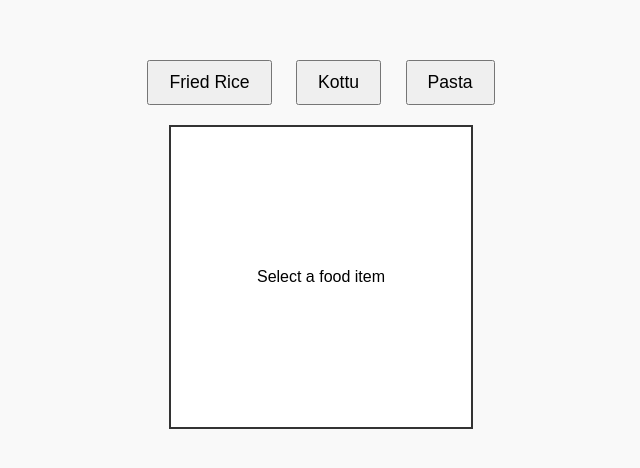
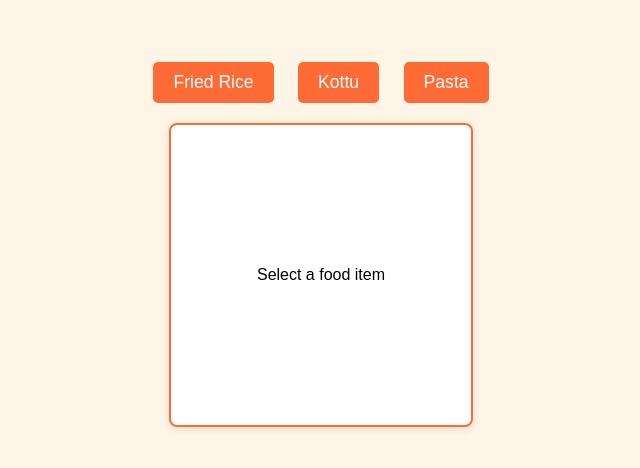
Before and after one commit to Malindu-D/azure-static-food-webapp, a website with bundled scripts: page public/index.html in a window 1280 px wide. Shown: the part 156-624 px from the top of the page, without its empty margins (319-959 px from the left). Built offline with nearby package versions, Linux system fonts and the light colour scheme.

Commit message:
color change

```diff
--- a/public/index.html
+++ b/public/index.html
@@ -13,7 +13,7 @@
         justify-content: center;
         align-items: center;
         margin: 0;
-        background-color: #f9f9f9;
+        background-color: #fff5e6;
       }
       .buttons {
         margin-bottom: 20px;
@@ -23,15 +23,25 @@
         padding: 10px 20px;
         font-size: 1.1rem;
         cursor: pointer;
+        background-color: #ff6b35;
+        color: white;
+        border: none;
+        border-radius: 5px;
+        transition: background-color 0.3s;
+      }
+      button:hover {
+        background-color: #e85a2a;
       }
       #image-box {
         width: 300px;
         height: 300px;
-        border: 2px solid #333;
+        border: 2px solid #ff6b35;
         display: flex;
         justify-content: center;
         align-items: center;
         background-color: white;
+        border-radius: 8px;
+        box-shadow: 0 2px 8px rgba(0, 0, 0, 0.1);
       }
       #image-box img {
         max-width: 100%;
```
Also changed, not shown: dist/index.html, 2 other files.
